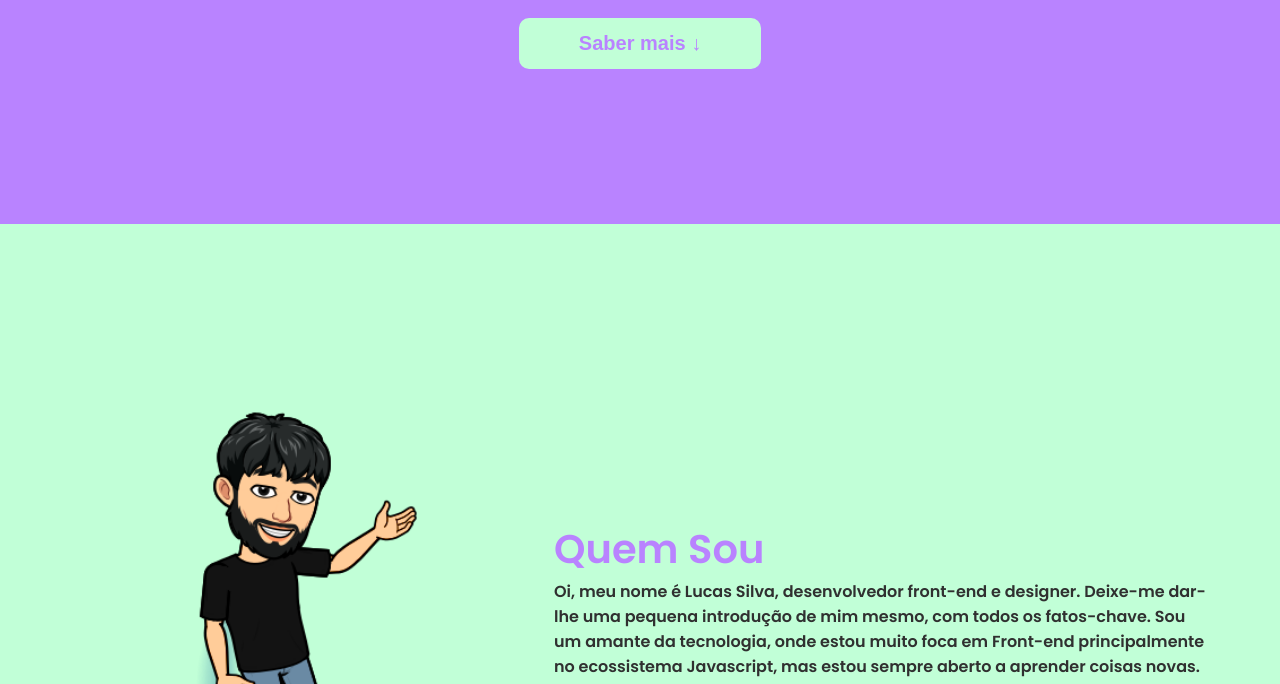
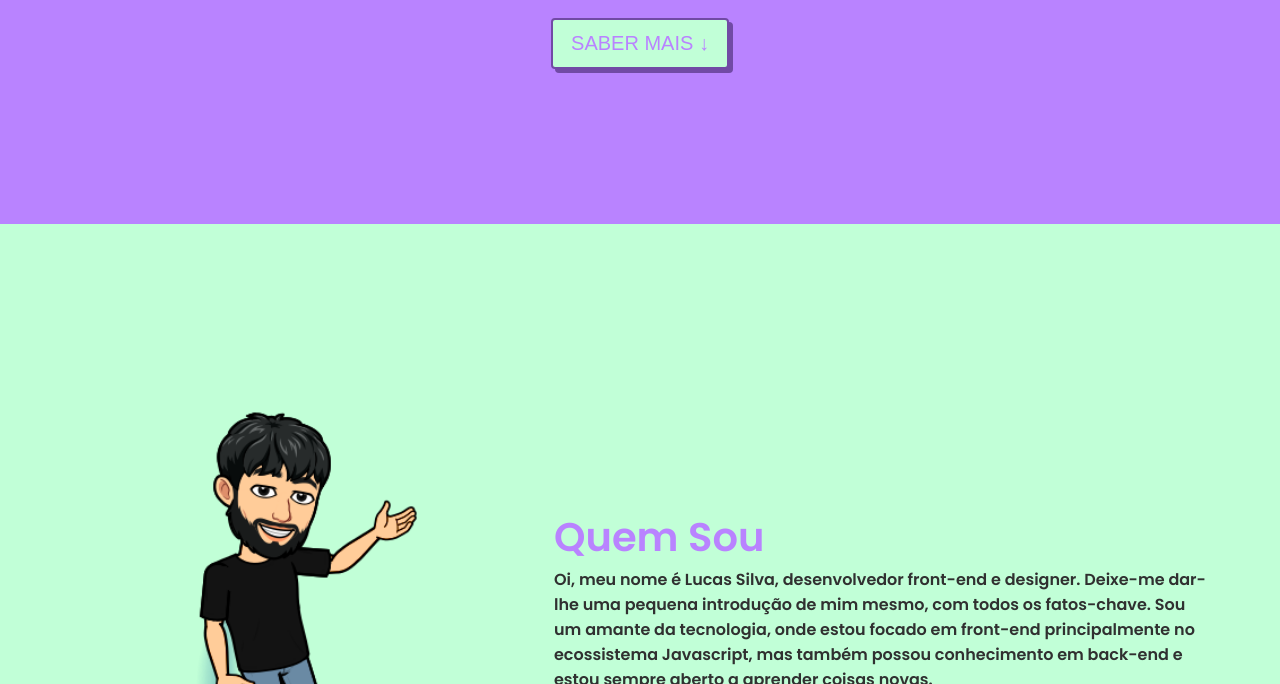
Before and after one commit to Lucassocorrosilva7/Portfolio, a website: page index.html in a window 1280 px wide. Shown: the part 576-1260 px from the top of the page. Drawn offline with Linux system fonts and the light colour scheme.

Commit message:
Add novos estilos

```diff
--- a/index.html
+++ b/index.html
@@ -48,8 +48,8 @@
                 <article class="about__text">
                     <h2>Quem Sou</h2>
                     <p>Oi, meu nome é Lucas Silva, desenvolvedor front-end e designer. Deixe-me dar-lhe uma pequena introdução de mim mesmo,
-                    com todos os fatos-chave. Sou um amante da tecnologia, onde estou muito foca em Front-end principalmente no ecossistema
-                    Javascript, mas estou sempre aberto a aprender coisas novas.
+                    com todos os fatos-chave. Sou um amante da tecnologia, onde estou focado em front-end principalmente no ecossistema
+                    Javascript, mas também possou conhecimento em back-end e estou sempre aberto a aprender coisas novas.
                         </p>
                    </article>
                    <article class="about__img">
--- a/package.json
+++ b/package.json
@@ -10,13 +10,13 @@
   "author": "Lucas Silva",
   "license": "ISC",
   "devDependencies": {
-    "autoprefixer": "^10.4.12",
+    "autoprefixer": "^10.4.13",
     "gulp": "^4.0.2",
     "gulp-postcss": "^9.0.1",
     "gulp-sass": "^5.1.0",
     "gulp-sourcemaps": "^3.0.0",
     "gulp-terser-js": "^5.2.2",
-    "sass": "^1.55.0"
+    "sass": "^1.56.1"
   },
   "browserslist": [
     "last 1 version",
--- a/src/scss/layout/_header.scss
+++ b/src/scss/layout/_header.scss
@@ -37,13 +37,20 @@
     }
 
     &__btn-about {
-      padding: 1.4rem 6rem;
       font-size: 2rem;
       background-color: #c1ffd7;
-      font-weight: bold;
       color: #b983ff;
-      border-radius: 1rem;
-      animation: moveInBottom 1s ease-out;
+      text-transform: uppercase;
+      padding: 12px 18px;
+      border-radius: 4px;
+      border: solid 2px #714aa5;
+      box-shadow: 4px 4px #714aa5;
+      transition: transform 50ms, box-shadow;
+
+      &:hover{
+        transform: translate(2px, 2px);
+        box-shadow: 2px 2px #714aa5;
+      }
     }
 
     &__img {
```
Also changed, not shown: public/build/css/app.css, 2 other files.
